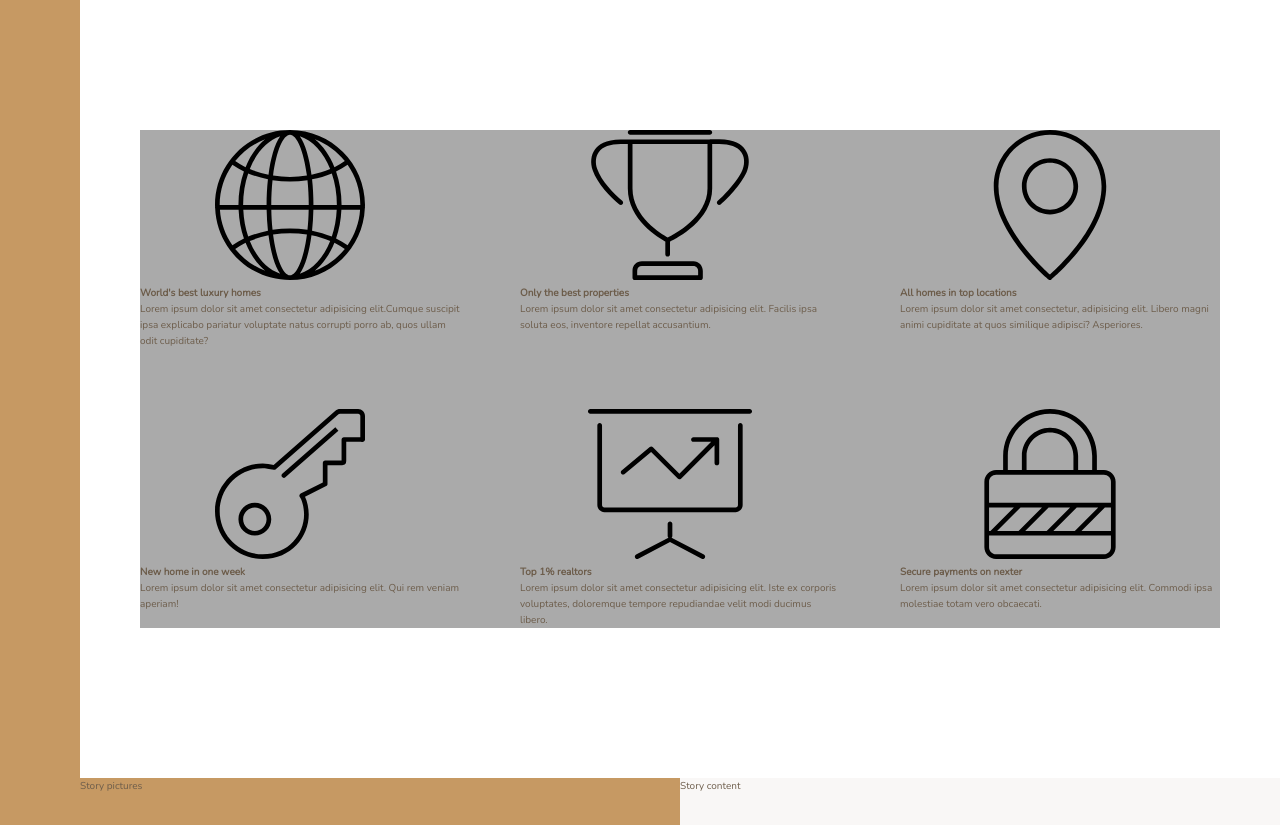
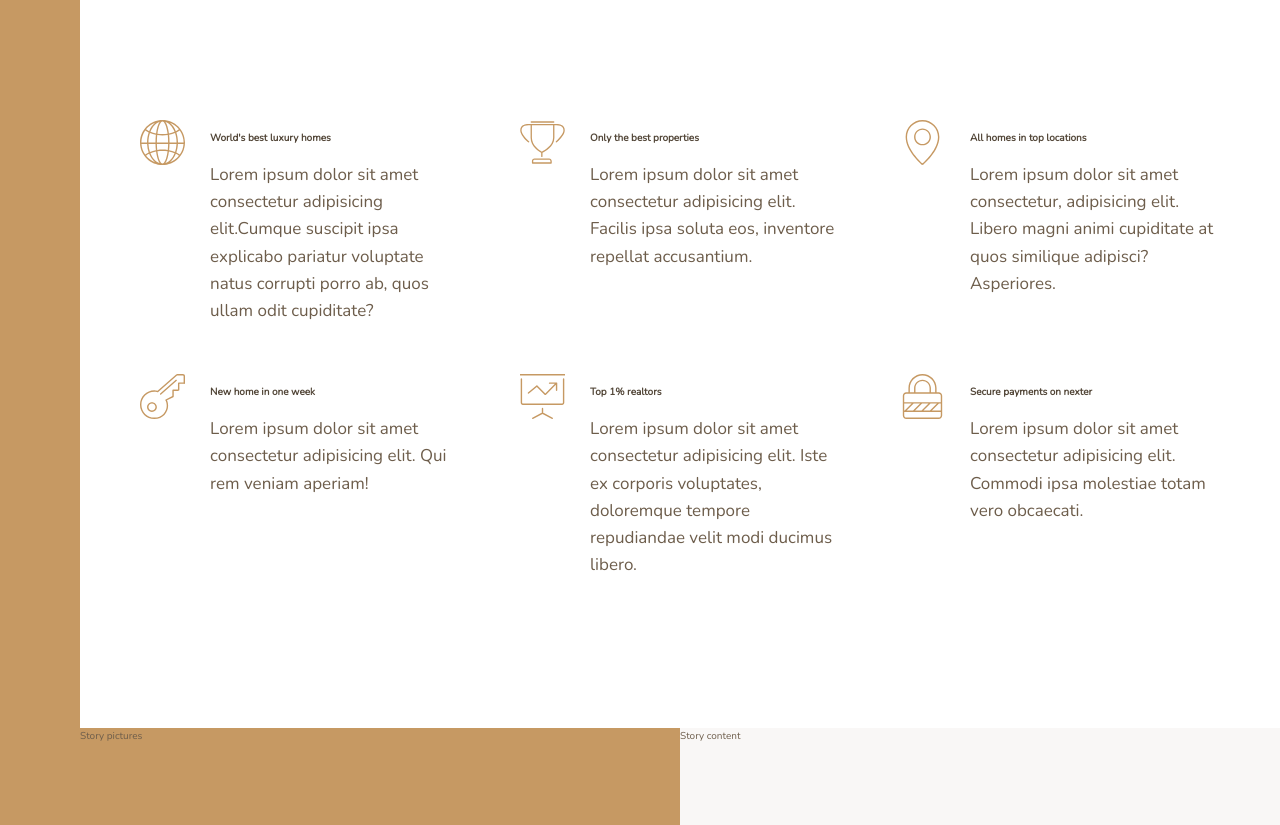
Before and after one commit to vidban/Nexter-clone, a website built with webpack: page src/client/views/index.html in a window 1280 px wide. Shown: the part 660-1485 px from the top of the page. Built offline with nearby package versions, Linux system fonts and the light colour scheme; files whose address does not match are found by name.

Commit message:
Finished styling basic feature layout

```diff
--- a/src/client/styles/_features.scss
+++ b/src/client/styles/_features.scss
@@ -1,5 +1,4 @@
 .features {
-  background-color: $color-grey-light-2;
   grid-column: center-start / center-end;
 
   margin: 15rem 0;
@@ -7,10 +6,24 @@
   display: grid;
   grid-template-columns: repeat(3, 1fr);
   grid-gap: 6rem;
+  align-items: start;
+}
+
+.feature {
+  display: grid;
+  grid-template-columns: min-content 1fr;
+  grid-row-gap: 1.5rem;
+  grid-column-gap: 2.5rem;
 
   &__icon {
+    fill: $color-primary;
+    width: 4.5rem;
+    height: 4.5rem;
+    grid-row: 1 / span 2;
+    transform: translateY(-1rem);
   }
 
   &__text {
+    font-size: 1.7rem;
   }
 }
--- a/src/client/styles/_typography.scss
+++ b/src/client/styles/_typography.scss
@@ -0,0 +1,44 @@
+// .heading {
+//   font-family: $font-display;
+//   font-weight: 400;
+//   &--1 {
+//   }
+
+//   &--2 {
+//   }
+
+//   &--3 {
+//   }
+
+//   &--4 {
+//   }
+// }
+
+%heading {
+  font-family: $font-display;
+  font-weight: 400;
+}
+
+.heading--1 {
+  @extend %heading;
+}
+
+.heading--2 {
+  @extend %heading;
+}
+
+.heading--3 {
+  @extend %heading;
+}
+
+.heading--4 {
+  @extend %heading;
+  font-size: 1.9rem;
+
+  &--light {
+    color: $color-grey-light-1;
+  }
+  &--dark {
+    color: $color-grey-dark-1;
+  }
+}
--- a/src/client/views/index.html
+++ b/src/client/views/index.html
@@ -24,7 +24,7 @@
         <svg class="feature__icon">
           <use xlink:href="sprite.svg#icon-global"></use>
         </svg>
-        <h4 class="heading--4">World's best luxury homes</h4>
+        <h4 class="heading--4--dark">World's best luxury homes</h4>
         <p class="feature__text">
           Lorem ipsum dolor sit amet consectetur adipisicing elit.Cumque
           suscipit ipsa explicabo pariatur voluptate natus corrupti porro ab,
@@ -35,7 +35,7 @@
         <svg class="feature__icon">
           <use xlink:href="sprite.svg#icon-trophy"></use>
         </svg>
-        <h4 class="heading--4">Only the best properties</h4>
+        <h4 class="heading--4--dark">Only the best properties</h4>
         <p class="feature__text">
           Lorem ipsum dolor sit amet consectetur adipisicing elit. Facilis ipsa
           soluta eos, inventore repellat accusantium.
@@ -45,7 +45,7 @@
         <svg class="feature__icon">
           <use xlink:href="sprite.svg#icon-map-pin"></use>
         </svg>
-        <h4 class="heading--4">All homes in top locations</h4>
+        <h4 class="heading--4--dark">All homes in top locations</h4>
         <p class="feature__text">
           Lorem ipsum dolor sit amet consectetur, adipisicing elit. Libero magni
           animi cupiditate at quos similique adipisci? Asperiores.
@@ -55,7 +55,7 @@
         <svg class="feature__icon">
           <use xlink:href="sprite.svg#icon-key"></use>
         </svg>
-        <h4 class="heading--4">New home in one week</h4>
+        <h4 class="heading--4--dark">New home in one week</h4>
         <p class="feature__text">
           Lorem ipsum dolor sit amet consectetur adipisicing elit. Qui rem
           veniam aperiam!
@@ -65,7 +65,7 @@
         <svg class="feature__icon">
           <use xlink:href="sprite.svg#icon-presentation"></use>
         </svg>
-        <h4 class="heading--4">Top 1% realtors</h4>
+        <h4 class="heading--4--dark">Top 1% realtors</h4>
         <p class="feature__text">
           Lorem ipsum dolor sit amet consectetur adipisicing elit. Iste ex
           corporis voluptates, doloremque tempore repudiandae velit modi ducimus
@@ -76,7 +76,7 @@
         <svg class="feature__icon">
           <use xlink:href="sprite.svg#icon-lock"></use>
         </svg>
-        <h4 class="heading--4">Secure payments on nexter</h4>
+        <h4 class="heading--4--dark">Secure payments on nexter</h4>
         <p class="feature__text">
           Lorem ipsum dolor sit amet consectetur adipisicing elit. Commodi ipsa
           molestiae totam vero obcaecati.
```
